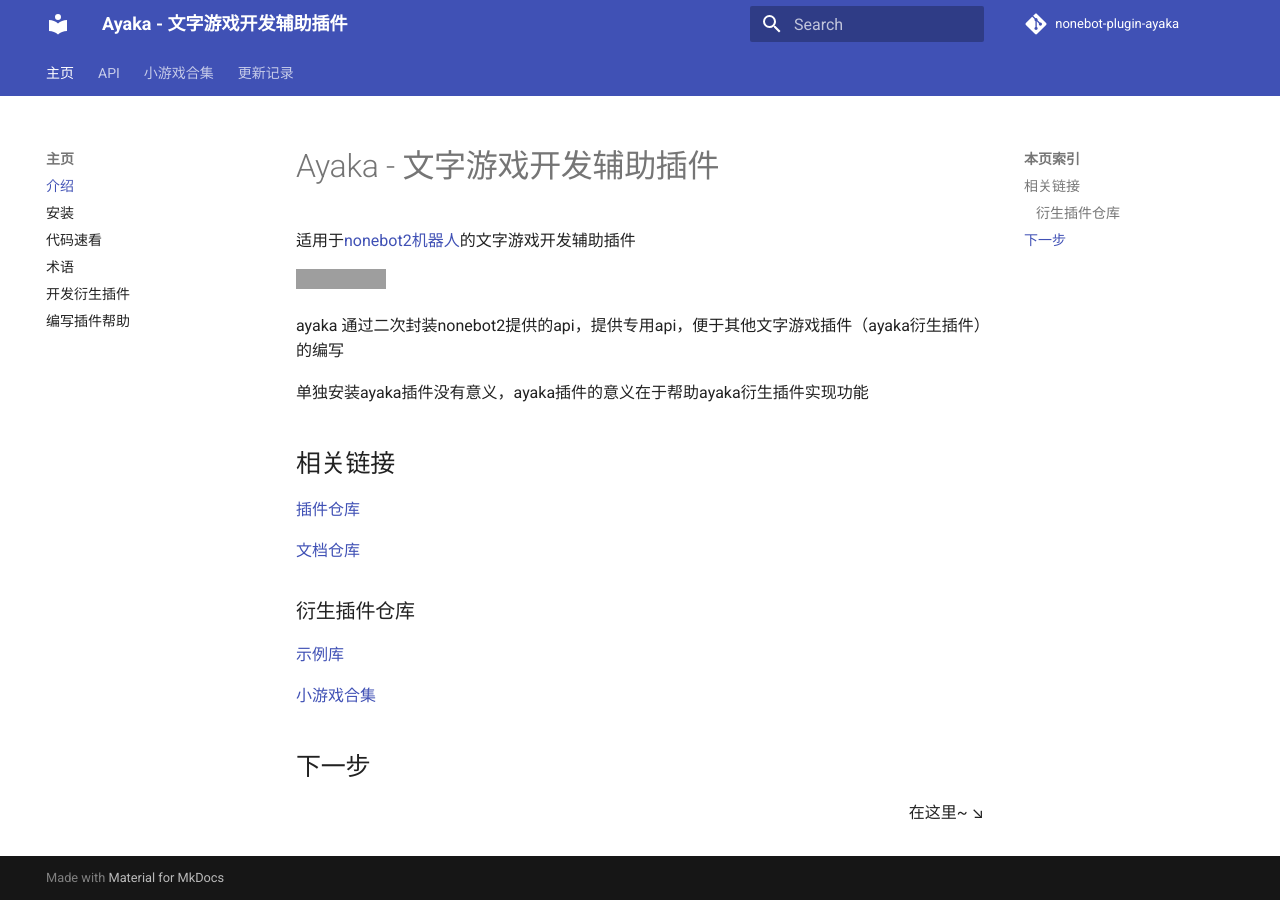
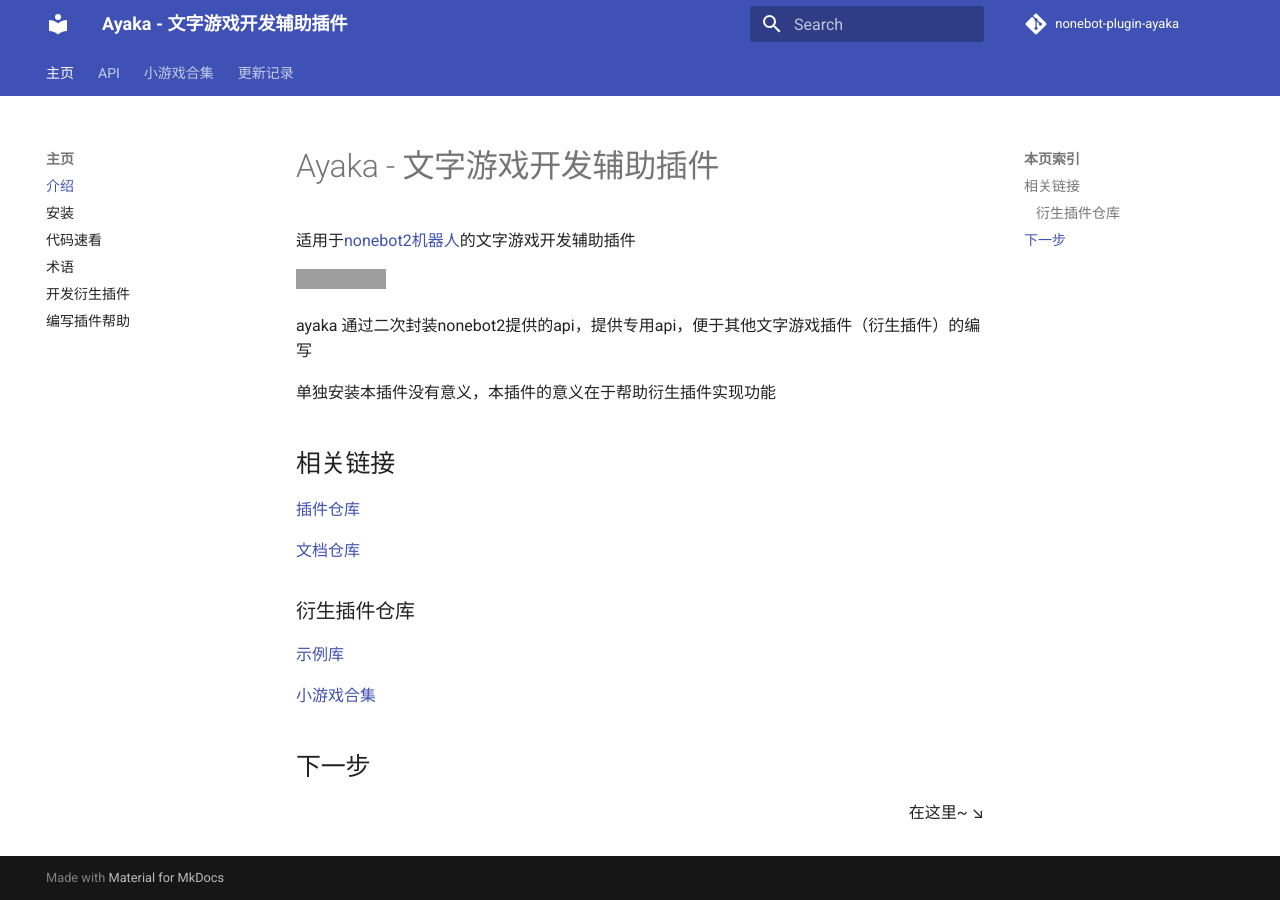
Before and after one commit to bridgeL/ayaka_doc, an MkDocs documentation site: the page built from docs/index.md, in a window 1280 px wide. Built offline with MkDocs 1.6.1 and Material for MkDocs 9.7.7, drawn with Linux system fonts in a browser that asks for light colours; comment, search, counter and statistics services are not loaded; grey boxes are pictures that could not be loaded.

Commit message:
更好的表达

```diff
--- a/docs/index.md
+++ b/docs/index.md
@@ -4,9 +4,9 @@
 
 <img src="https://img.shields.io/badge/python-3.8%2B-blue">
 
-ayaka 通过二次封装nonebot2提供的api，提供专用api，便于其他文字游戏插件（ayaka衍生插件）的编写
+ayaka 通过二次封装nonebot2提供的api，提供专用api，便于其他文字游戏插件（衍生插件）的编写
 
-单独安装ayaka插件没有意义，ayaka插件的意义在于帮助ayaka衍生插件实现功能
+单独安装本插件没有意义，本插件的意义在于帮助衍生插件实现功能
 
 ## 相关链接
 
```
Also changed, not shown: docs/install.md (+4 -0 lines).
